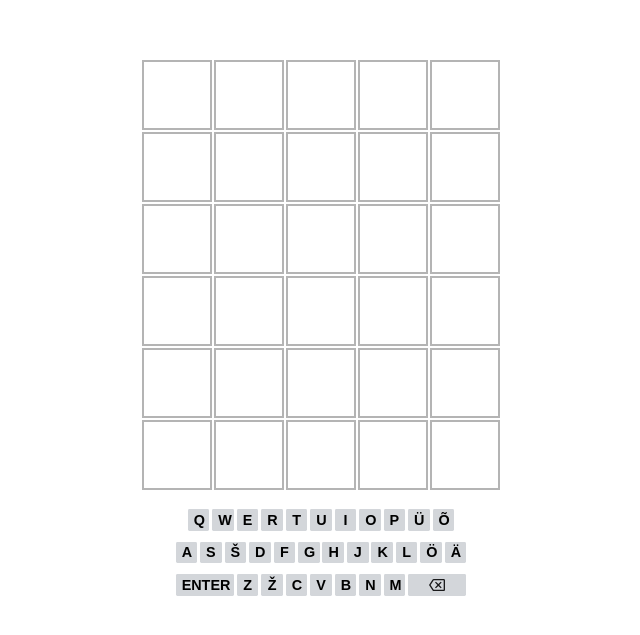
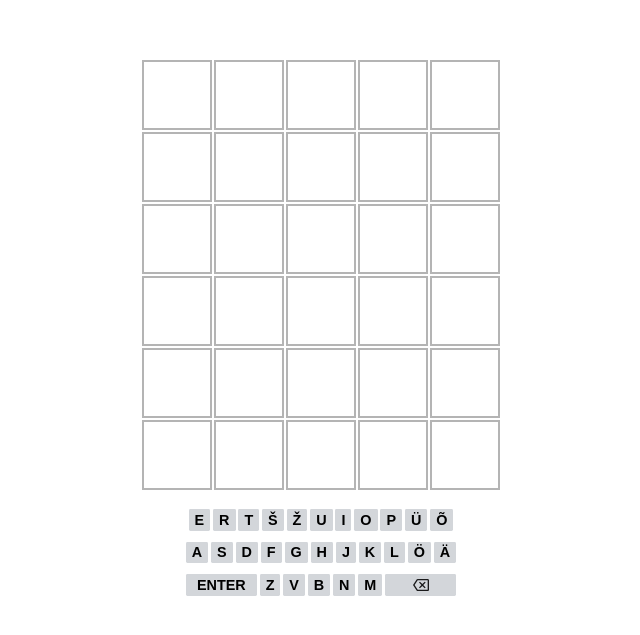
Before and after one commit to andrus14/eesti-wordle, a plain HTML site: page index.html in a window 1280 px wide. Shown: the part 123-758 px from the top of the page, without its empty margins (319-959 px from the left). Drawn offline with Linux system fonts and the light colour scheme.

Commit message:
fix keyboard layout

```diff
--- a/index.html
+++ b/index.html
@@ -62,11 +62,11 @@
         <div id="keyboard">
             <div class="row">
                 <div class="spacer half"></div>
-                <button data-key="q">q</button>
-                <button data-key="w">w</button>
                 <button data-key="e">e</button>
                 <button data-key="r">r</button>
                 <button data-key="t">t</button>
+                <button data-key="š">š</button>
+                <button data-key="ž">ž</button>
                 <button data-key="u">u</button>
                 <button data-key="i">i</button>
                 <button data-key="o">o</button>
@@ -78,7 +78,6 @@
             <div class="row">
                 <button data-key="a">a</button>
                 <button data-key="s">s</button>
-                <button data-key="š">š</button>
                 <button data-key="d">d</button>
                 <button data-key="f">f</button>
                 <button data-key="g">g</button>
@@ -92,8 +91,6 @@
             <div class="row">
                 <button data-key="enter" class="one-and-a-half">enter</button>
                 <button data-key="z">z</button>
-                <button data-key="ž">ž</button>
-                <button data-key="c">c</button>
                 <button data-key="v">v</button>
                 <button data-key="b">b</button>
                 <button data-key="n">n</button>
--- a/style.css
+++ b/style.css
@@ -66,7 +66,6 @@
 }
 
 button {
-    width: 1.5em;
     height: 1.5em;
     margin: 0.1em;
     border-radius: 0.1em;
```
